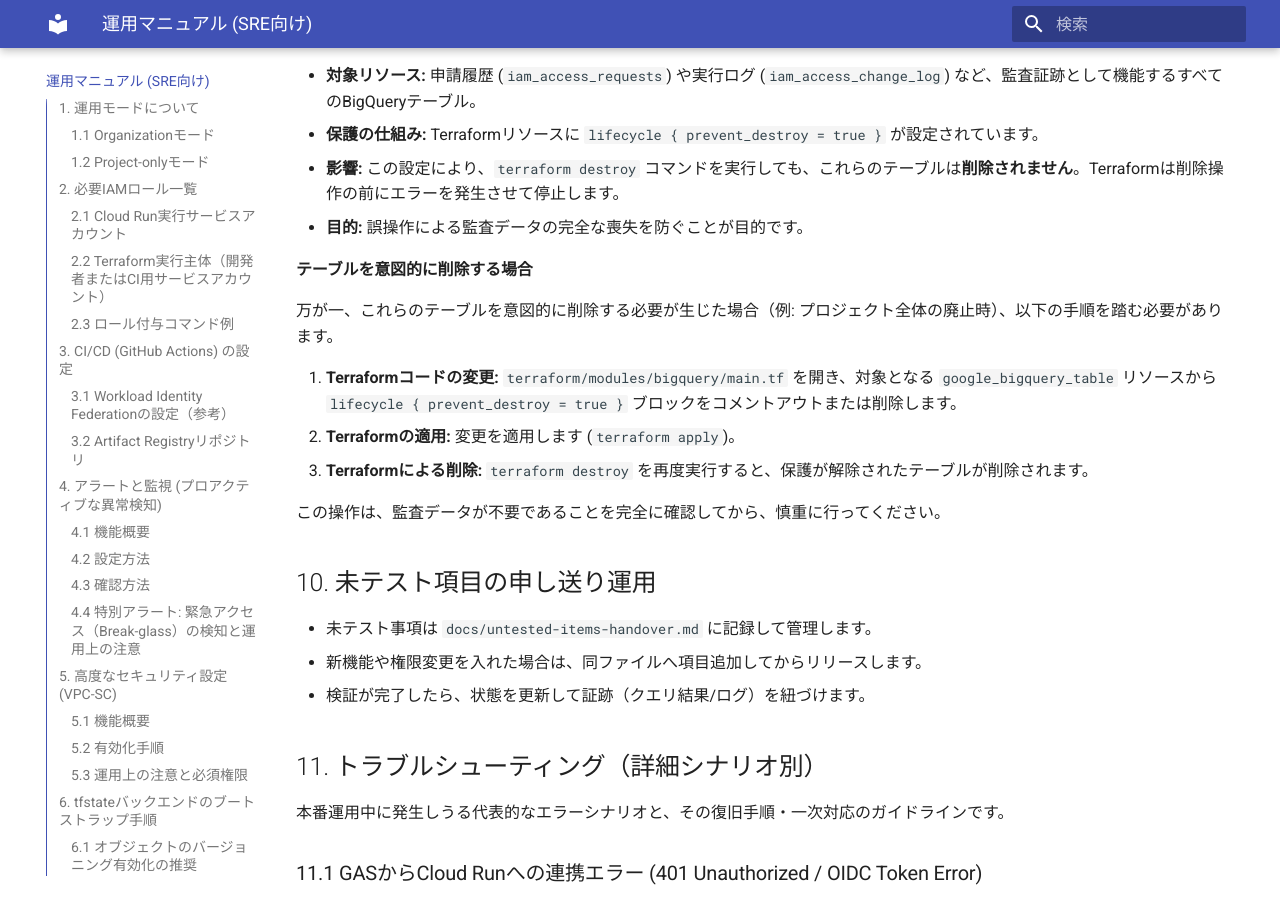
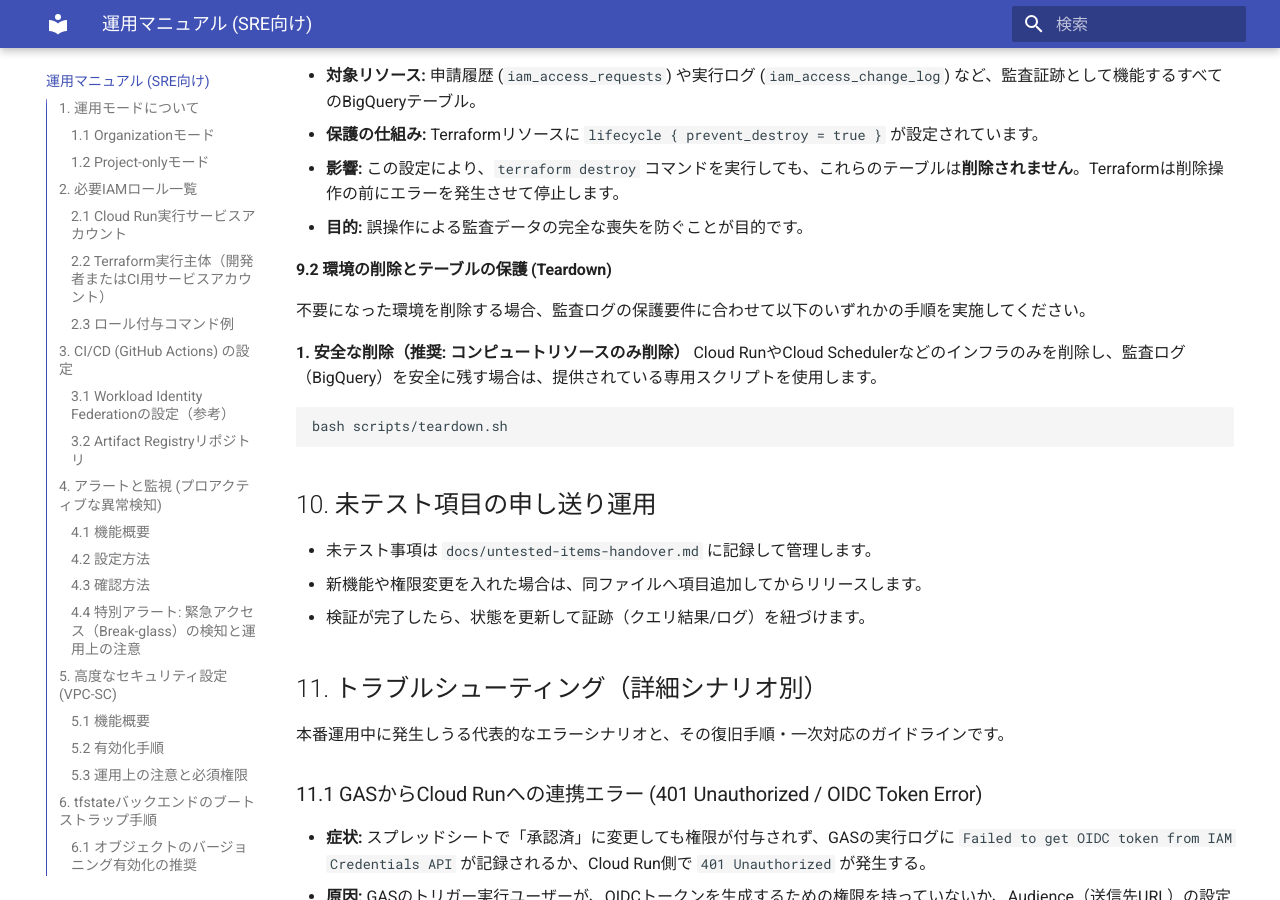
Before and after one commit to ea-Mitsuoka/cloud-access-manager, an MkDocs documentation site: the page built from docs/operations-runbook.md, in a window 1280 px wide and 900 px high, scrolled down 10219 px. Built offline with MkDocs 1.6.1 and Material for MkDocs 9.7.7, drawn with Linux system fonts in a browser that asks for light colours.

Commit message:
docs(infra): correct explanation about environment deletion

````diff
--- a/docs/operations-runbook.md
+++ b/docs/operations-runbook.md
@@ -433,18 +433,16 @@ bq query --use_legacy_sql=false
 - **影響:** この設定により、`terraform destroy` コマンドを実行しても、これらのテーブルは**削除されません**。Terraformは削除操作の前にエラーを発生させて停止します。
 - **目的:** 誤操作による監査データの完全な喪失を防ぐことが目的です。
 
-#### テーブルを意図的に削除する場合
+#### 9.2 環境の削除とテーブルの保護 (Teardown)
 
-万が一、これらのテーブルを意図的に削除する必要が生じた場合（例: プロジェクト全体の廃止時）、以下の手順を踏む必要があります。
+不要になった環境を削除する場合、監査ログの保護要件に合わせて以下のいずれかの手順を実施してください。
 
-1. **Terraformコードの変更:**
-   `terraform/modules/bigquery/main.tf` を開き、対象となる `google_bigquery_table` リソースから `lifecycle { prevent_destroy = true }` ブロックをコメントアウトまたは削除します。
-1. **Terraformの適用:**
-   変更を適用します (`terraform apply`)。
-1. **Terraformによる削除:**
-   `terraform destroy` を再度実行すると、保護が解除されたテーブルが削除されます。
+**1. 安全な削除（推奨: コンピュートリソースのみ削除）**
+Cloud RunやCloud Schedulerなどのインフラのみを削除し、監査ログ（BigQuery）を安全に残す場合は、提供されている専用スクリプトを使用します。
 
-この操作は、監査データが不要であることを完全に確認してから、慎重に行ってください。
+```bash
+bash scripts/teardown.sh
+```
 
 ## 10. 未テスト項目の申し送り運用
 
````
Also changed, not shown: terraform/README.md (+6 -0 lines).
